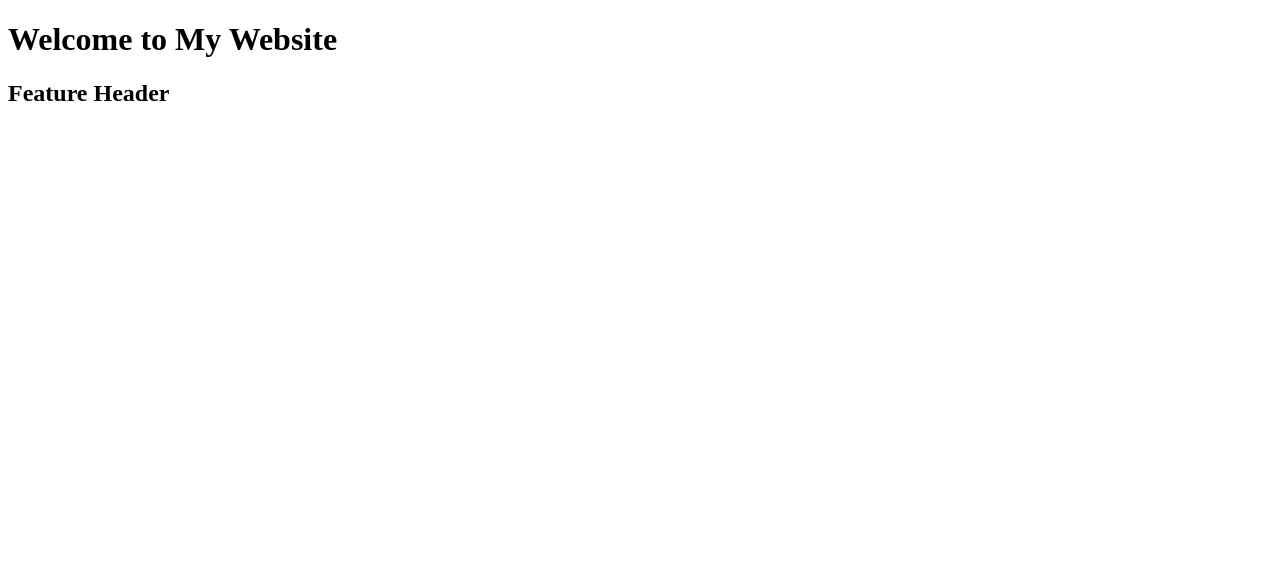
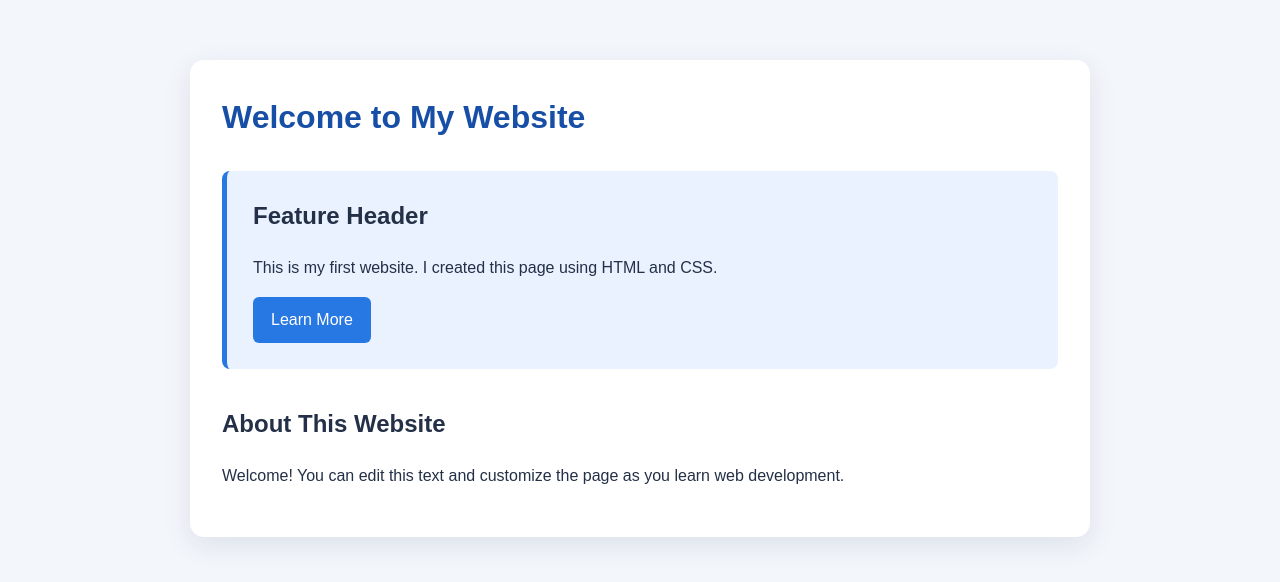
Before and after one commit to sahithi-lanke/web_end-32628, a plain HTML site: page index.html in a window 1280 px wide. Drawn offline with Linux system fonts and the light colour scheme.

Commit message:
Add files via upload

```diff
--- a/index.html
+++ b/index.html
@@ -1,10 +1,23 @@
 <!DOCTYPE html>
-<html>
+<html lang="en">
 <head>
-    <title>My Website</title>
+  <meta charset="UTF-8">
+  <meta name="viewport" content="width=device-width, initial-scale=1.0">
+  <title>My Website</title>
+  <link rel="stylesheet" href="style.css">
 </head>
 <body>
+  <main class="container">
     <h1>Welcome to My Website</h1>
-    <h2>Feature Header</h2>
+    <section class="feature">
+      <h2>Feature Header</h2>
+      <p>This is my first website. I created this page using HTML and CSS.</p>
+      <a class="button" href="#about">Learn More</a>
+    </section>
+    <section id="about" class="about">
+      <h2>About This Website</h2>
+      <p>Welcome! You can edit this text and customize the page as you learn web development.</p>
+    </section>
+  </main>
 </body>
 </html>
--- /dev/null
+++ b/style.css
@@ -0,0 +1,35 @@
+* { box-sizing: border-box; }
+body {
+  margin: 0;
+  font-family: Arial, sans-serif;
+  background: #f3f6fb;
+  color: #243047;
+  line-height: 1.6;
+}
+.container {
+  width: min(900px, 90%);
+  margin: 60px auto;
+  padding: 32px;
+  background: white;
+  border-radius: 14px;
+  box-shadow: 0 8px 28px rgba(25, 45, 75, 0.10);
+}
+h1 { margin-top: 0; color: #174ea6; }
+.feature {
+  margin: 28px 0;
+  padding: 26px;
+  background: #eaf2ff;
+  border-left: 5px solid #2878e3;
+  border-radius: 8px;
+}
+.feature h2, .about h2 { margin-top: 0; }
+.button {
+  display: inline-block;
+  padding: 10px 18px;
+  color: white;
+  background: #2878e3;
+  text-decoration: none;
+  border-radius: 6px;
+}
+.button:hover { background: #185abc; }
+.about { padding-top: 8px; }
```
Also changed, not shown: README.txt (added).
